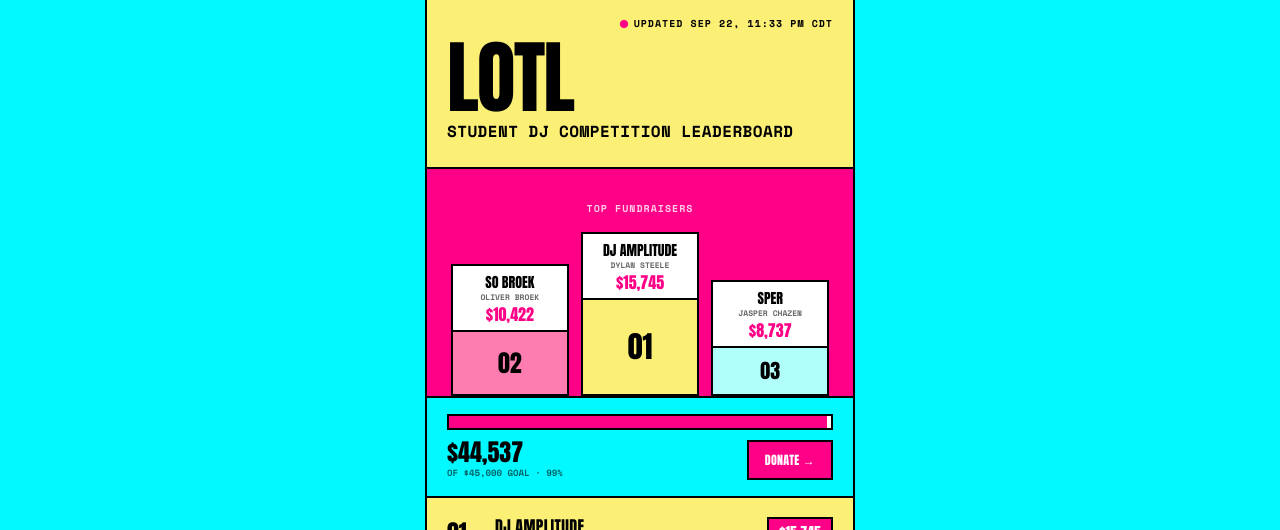
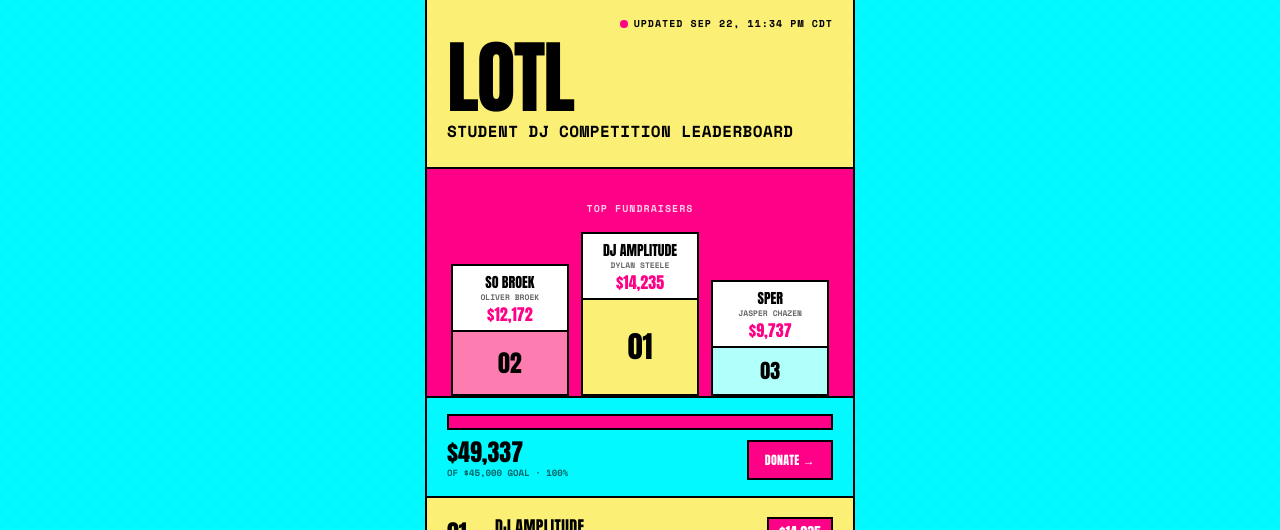
Before and after one commit to ndg24/dj-comp-leaderboard, a Next.js app: page / in a window 1280 px wide. Shown: the top 530 px of the page. Built offline with nearby package versions, Linux system fonts and the light colour scheme.

Commit message:
Update leaderboard totals for 2026-09-22 11:34 PM

```diff
--- a/src/data/djs.ts
+++ b/src/data/djs.ts
@@ -17,7 +17,8 @@ export interface DJ {
 
 export const djs: DJ[] = [
   { id: "tabor-defore", djName: "DJ D4", fullName: "Tabor DeFore", school: "Vanderbilt", amountRaised: 60 },
-  { id: "oliver-broek", djName: "So Broek", fullName: "Oliver Broek", school: "Vanderbilt", amountRaised: 10422 },
+  // Temporary +$1,750 because GoFundMe's API ($10,422) lags his GoFundMe page ($12,172) as of 2026-09-22 - drop to 0 once the scrape catches up.
+  { id: "oliver-broek", djName: "So Broek", fullName: "Oliver Broek", school: "Vanderbilt", amountRaised: 12172 },
   // Tom has a standing +$5,000 from a verified check donation that doesn't show up in the tracked GoFundMe numbers.
   { id: "tom-saul", djName: "Tom Saul", fullName: "Tom Saul", school: "Vanderbilt", amountRaised: 7762 },
   { id: "daria-mehrnia", djName: "65th Vision", fullName: "Daria Mehrnia", school: "Vanderbilt", amountRaised: 115 },
@@ -28,10 +29,11 @@ export const djs: DJ[] = [
   { id: "joshua-levy", djName: "Dj Astro", fullName: "Joshua Levy", school: "Vanderbilt", amountRaised: 5 },
   { id: "eli-gordon", djName: "EA", fullName: "Eli Gordon", school: "Vanderbilt", amountRaised: 58 },
   { id: "henry-wood", djName: "Nockon", fullName: "Henry Wood", school: "Vanderbilt", amountRaised: 850 },
-  { id: "jasper-chazen", djName: "Sper", fullName: "Jasper Chazen", school: "Vanderbilt", amountRaised: 8737 },
+  // Temporary +$1,000 because GoFundMe's API ($8,737) lags his GoFundMe page ($9,737) as of 2026-09-22 - drop to 0 once the scrape catches up.
+  { id: "jasper-chazen", djName: "Sper", fullName: "Jasper Chazen", school: "Vanderbilt", amountRaised: 9737 },
   { id: "holden-hanenberger", djName: "Berger", fullName: "Holden Hanenberger", school: "Vanderbilt", amountRaised: 2735 },
-  // Dylan has a standing +$1,000 from a donation linked to him that GoFundMe doesn't track, plus a temporary +$1,510 because GoFundMe's API ($11,725) lags his GoFundMe page ($13,235) as of 2026-09-22 - drop back to 1000 once the scrape catches up.
-  { id: "dylan-steele", djName: "DJ Amplitude", fullName: "Dylan Steele", school: "Syracuse", amountRaised: 15745 },
+  // Dylan has a standing +$1,000 from a donation linked to him that GoFundMe doesn't track.
+  { id: "dylan-steele", djName: "DJ Amplitude", fullName: "Dylan Steele", school: "Syracuse", amountRaised: 14235 },
   { id: "mick-hooley", djName: "HOOLZ", fullName: "Mick Hooley", school: "Vanderbilt", amountRaised: 0 },
   { id: "noah-wenner", djName: "Nyehilism", fullName: "Noah Nye Wenner", school: "Vanderbilt", amountRaised: 100 },
 ];
@@ -41,9 +43,9 @@ export const siteConfig = {
   // Real overall campaign total — updated nightly alongside the DJ amounts.
   // Includes donations not tied to any DJ's own link, so it may run ahead of
   // the sum of amountRaised across djs[].
-  totalRaised: 44537,
+  totalRaised: 49337,
   // Updated automatically every time sync.py writes this file.
-  lastUpdated: "2026-09-22T23:33:13-05:00",
+  lastUpdated: "2026-09-22T23:34:00-05:00",
   donateUrl: "https://www.lightsonthelawn.org/dj-competition",
 };
 
```
